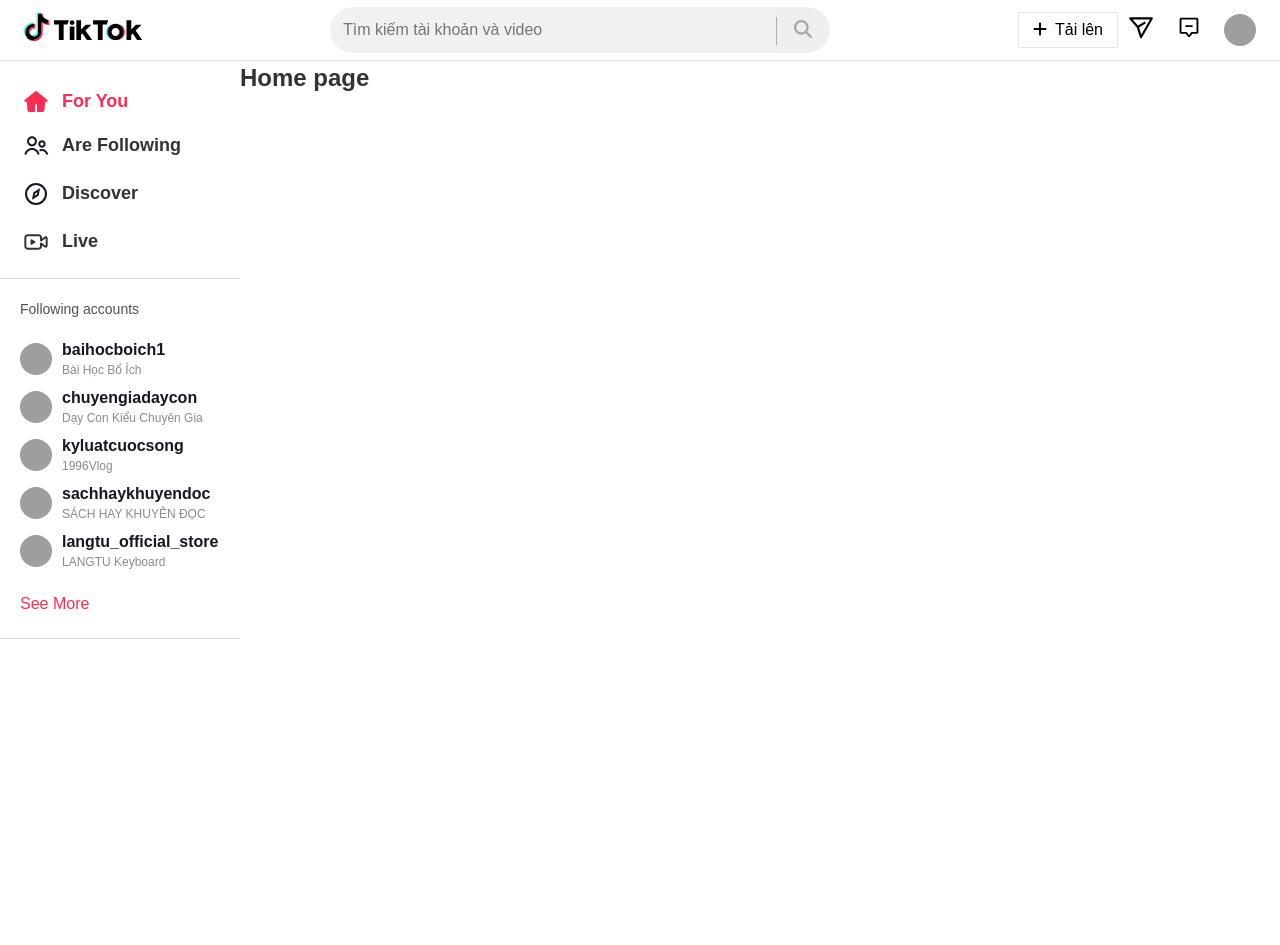
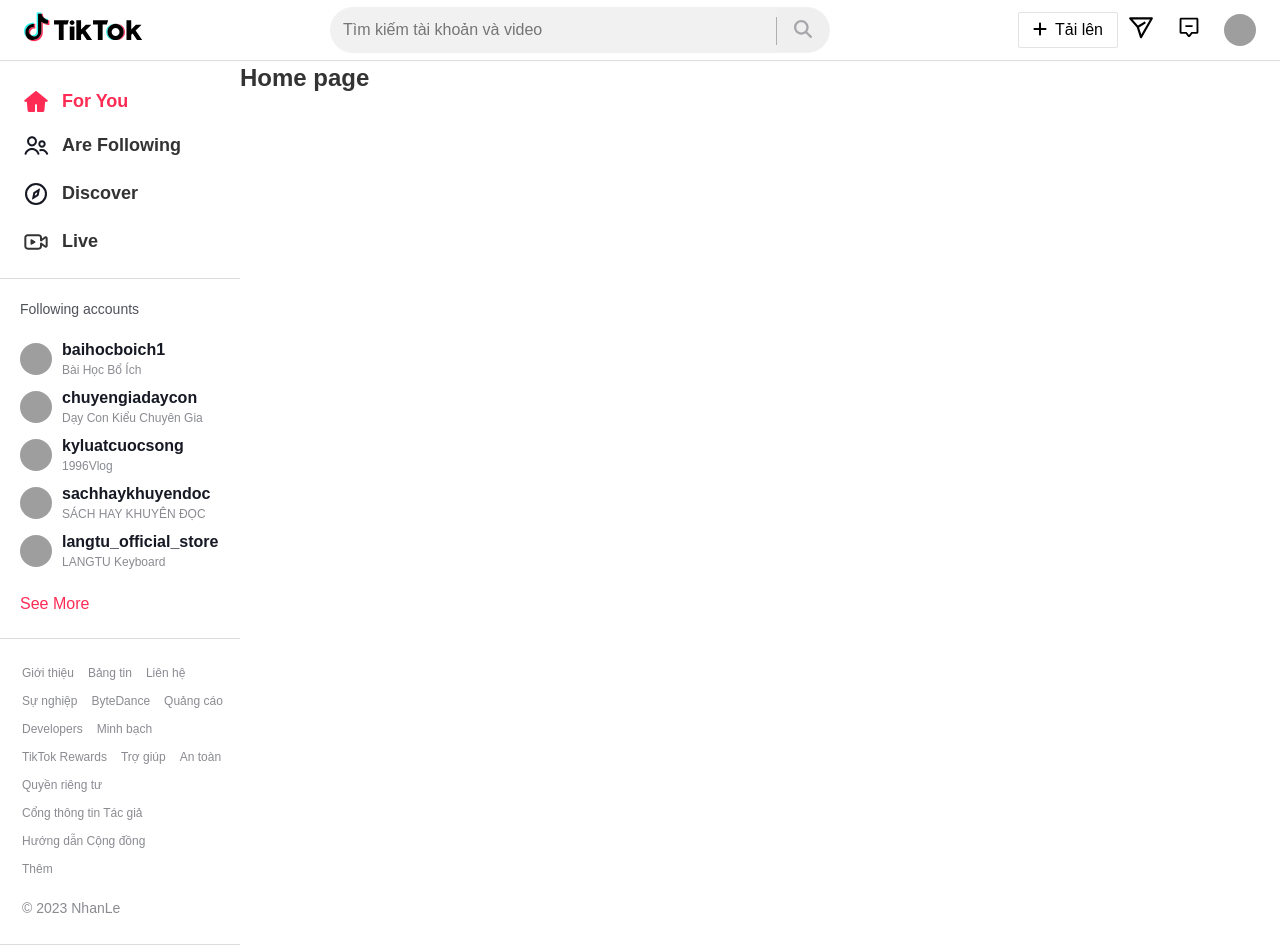
Before and after one commit to LeDucNhan16/Project-Reactjs-Tiktok, a React (Create React App) app in the folder tiktok/: page / in a window 1280 px wide. Before the commit the page ends 800 px from the top, so only its background shows below. Built offline with nearby package versions, Linux system fonts and the light colour scheme; grey boxes are pictures that could not be loaded; a web font is replaced by a local one.

Commit message:
Update name Icon

```diff
--- a/tiktok/src/Layouts/Popper/Menu/MenuLoginOut.js
+++ b/tiktok/src/Layouts/Popper/Menu/MenuLoginOut.js
@@ -1,7 +1,7 @@
 import PropTypes from "prop-types";
 import classNames from "classnames/bind";
 
-import { IconLogOut } from "../../Icons/Icons";
+import { LogOutIcon } from "../../Icons/Icons";
 import styles from "./Menu.module.scss";
 
 const cx = classNames.bind(styles);
@@ -10,7 +10,7 @@
   return (
     <header className={cx("menu_login")}>
       <button onClick={onBack} className={cx("menu_login_btn")}>
-        <IconLogOut />
+        <LogOutIcon />
       </button>
       <h4 className={cx("menu_login_title")}>Đăng xuất</h4>
     </header>
--- a/tiktok/src/Layouts/components/Header/Header.js
+++ b/tiktok/src/Layouts/components/Header/Header.js
@@ -16,15 +16,15 @@
 import Button from "../../../components/Button/Button";
 import Menu from "../../Popper/Menu";
 import {
-  IconCoin,
-  IconHelpFeedback,
-  IconKeyboardShortcuts,
-  IconLanguage,
-  IconLightDarkMode,
-  IconMessage,
-  IconNotification,
-  IconSetting,
-  IconViewProfile,
+  CoinIcon,
+  HelpFeedbackIcon,
+  KeyboardShortcutsIcon,
+  LanguageIcon,
+  LightDarkModeIcon,
+  MessageIcon,
+  NotificationIcon,
+  SettingIcon,
+  ViewProfileIcon,
 } from "../../Icons/Icons";
 import Search from "./Search/Search";
 import config from "../../../config";
@@ -36,7 +36,7 @@
 
 const MENU_ITEMS = [
   {
-    icon: <IconLanguage />,
+    icon: <LanguageIcon />,
     title: "Tiếng việt",
     children: {
       title: "Quay lại",
@@ -165,11 +165,11 @@
     },
   },
   {
-    icon: <IconHelpFeedback />,
+    icon: <HelpFeedbackIcon />,
     title: "Phản hồi và trợ giúp",
   },
   {
-    icon: <IconKeyboardShortcuts />,
+    icon: <KeyboardShortcutsIcon />,
     title: "Phím tắt trên bàn phím",
     children: {
       title: "Quay lại",
@@ -198,7 +198,7 @@
     },
   },
   {
-    icon: <IconLightDarkMode />,
+    icon: <LightDarkModeIcon />,
     title: "Chế độ tối",
   },
 ];
@@ -206,16 +206,16 @@
 function Header() {
   const MENU_ITEMS_LOGIN = [
     {
-      icon: <IconViewProfile />,
+      icon: <ViewProfileIcon />,
       title: "Xem hồ sơ",
     },
     {
-      icon: <IconCoin />,
+      icon: <CoinIcon />,
       title: "Nhận xu",
       to: "/upload",
     },
     {
-      icon: <IconSetting />,
+      icon: <SettingIcon />,
       title: "Cài đặt",
     },
     ...MENU_ITEMS,
@@ -317,7 +317,7 @@
                 hideOnClick={false}
               >
                 <button className={cx("login_btn")}>
-                  <IconMessage />
+                  <MessageIcon />
                 </button>
               </Tippy>
               <Tippy
@@ -327,7 +327,7 @@
                 hideOnClick={false}
               >
                 <button className={cx("login_btn")}>
-                  <IconNotification />
+                  <NotificationIcon />
                 </button>
               </Tippy>
             </>
--- a/tiktok/src/Layouts/components/Header/Search/Search.js
+++ b/tiktok/src/Layouts/components/Header/Search/Search.js
@@ -14,8 +14,8 @@
 import HeadLessTippy from "@tippyjs/react/headless";
 import { Wrapper as PopperWrapper } from "../../../Popper";
 import styles from "./Search.module.scss";
-import AccountItem from "../../../../components/SuggetedAccounts/SuggetstedAccounts";
 import * as searchServices from "../../../../services/searchServices";
+import AccountItem from "../../../../components/AccountItem/AccountItem";
 
 const cx = classNames.bind(styles);
 
--- a/tiktok/src/Layouts/components/Header/Search/Search.module.scss
+++ b/tiktok/src/Layouts/components/Header/Search/Search.module.scss
@@ -44,7 +44,6 @@
     border: 1.5px solid rgba(22, 24, 35, 0.2);
   }
 }
-
 .search_title {
   padding: 5px 12px;
   font-weight: 600;
--- /dev/null
+++ b/tiktok/src/Layouts/components/Sidebar/FooterSidebar/Footer.js
@@ -0,0 +1,129 @@
+import classNames from "classnames/bind";
+import Tippy from "@tippyjs/react";
+import "tippy.js/dist/tippy.css";
+import { Link } from "react-router-dom";
+
+import styles from "./Footer.module.scss";
+
+const cx = classNames.bind(styles);
+
+function Footer() {
+  return (
+    <footer className={cx("wrapper")}>
+      <Link
+        className={cx("footer__items")}
+        to="https://www.tiktok.com/about?lang=vi-VN"
+        target="_blank"
+      >
+        Giới thiệu
+      </Link>
+      <Link
+        className={cx("footer__items")}
+        to="https://newsroom.tiktok.com/"
+        target="_blank"
+      >
+        Bảng tin
+      </Link>
+      <Link
+        className={cx("footer__items")}
+        to="https://www.tiktok.com/about/contact?lang=vi-VN"
+      >
+        Liên hệ
+      </Link>
+      <Link
+        className={cx("footer__items")}
+        to="https://careers.tiktok.com/"
+        target="_blank"
+      >
+        Sự nghiệp
+      </Link>
+      <Link
+        className={cx("footer__items")}
+        to="https://www.bytedance.com/"
+        target="_blank"
+      >
+        ByteDance
+      </Link>
+      <Link
+        className={cx("footer__items")}
+        to="https://www.tiktok.com/forgood"
+        target="_blank"
+      >
+        Quảng cáo
+      </Link>
+      <Link
+        className={cx("footer__items")}
+        to="https://www.tiktok.com/business/vi?attr_medium=tt_official_site_guidance&attr_source=tt_official_site&refer=tiktok_web&tt4b_lang_redirect=1"
+      >
+        Developers
+      </Link>
+      <Link
+        className={cx("footer__items")}
+        to="https://developers.tiktok.com/?refer=tiktok_web"
+        target="_blank"
+      >
+        Minh bạch
+      </Link>
+      <Link
+        className={cx("footer__items")}
+        to="https://www.tiktok.com/transparency?lang=vi-VN"
+        target="_blank"
+      >
+        TikTok Rewards
+      </Link>
+      <Link
+        className={cx("footer__items")}
+        to="https://www.tiktok.com/tiktok-rewards/vi-VN"
+        target="_blank"
+      >
+        Trợ giúp
+      </Link>
+      <Link
+        className={cx("footer__items")}
+        to="https://www.tiktok.com/embed"
+        target="_blank"
+      >
+        An toàn
+      </Link>
+      <Link
+        className={cx("footer__items")}
+        to="https://support.tiktok.com/vi"
+        target="_blank"
+      >
+        Quyền riêng tư
+      </Link>
+      <Link
+        className={cx("footer__items")}
+        to="https://www.tiktok.com/safety/vi-vn/"
+        target="_blank"
+      >
+        Cổng thông tin Tác giả
+      </Link>
+      <Link
+        className={cx("footer__items")}
+        to="https://www.tiktok.com/legal/page/row/terms-of-service/vi-VN"
+        target="_blank"
+      >
+        Hướng dẫn Cộng đồng
+      </Link>
+
+      <Tippy
+        delay={[0, 200]}
+        content="NGUYÊN TẮC THỰC THI PHÁP LUẬT CỦA TIKTOK"
+        placement="top"
+        hideOnClick={false}
+      >
+        <Link
+          className={cx("footer__item_more")}
+          to="https://www.tiktok.com/legal/page/global/law-enforcement/vi-VN"
+          target="_blank"
+        >
+          Thêm
+        </Link>
+      </Tippy>
+      <span className={cx("footer__item__end")}>© 2023 NhanLe</span>
+    </footer>
+  );
+}
+
+export default Footer;
--- /dev/null
+++ b/tiktok/src/Layouts/components/Sidebar/FooterSidebar/Footer.module.scss
@@ -0,0 +1,36 @@
+.wrapper {
+  padding-left: 15px;
+  overflow: hidden;
+
+  .footer__items {
+    font-size: 1.2rem;
+    padding: 5px 7px;
+    color: rgba(22, 24, 35, 0.5);
+    display: inline-block;
+
+    &:hover {
+      cursor: pointer;
+      text-decoration: revert;
+    }
+  }
+
+  .footer__item_more {
+    padding: 5px 7px;
+    font-size: 1.2rem;
+    color: rgba(22, 24, 35, 0.5);
+    display: block;
+
+    &:hover {
+      cursor: pointer;
+      text-decoration: revert;
+    }
+  }
+
+  .footer__item__end {
+    padding: 15px 7px;
+    font-size: 1.4rem;
+    color: rgba(22, 24, 35, 0.5);
+    display: block;
+    cursor: context-menu;
+  }
+}
--- /dev/null
+++ b/tiktok/src/Layouts/components/Sidebar/FooterSidebar/index.js
@@ -0,0 +1 @@
+export { default } from "./Footer";
--- a/tiktok/src/Layouts/components/Sidebar/Menu/MenuItems.js
+++ b/tiktok/src/Layouts/components/Sidebar/Menu/MenuItems.js
@@ -22,8 +22,8 @@
 Menu.propTypes = {
   to: PropTypes.string,
   title: PropTypes.string,
-  icon: PropTypes.node,
-  activeIcon: PropTypes.node,
+  icon: PropTypes.node.isRequired,
+  activeIcon: PropTypes.node.isRequired,
 };
 
 export default Menu;
--- a/tiktok/src/Layouts/components/Sidebar/index.js
+++ b/tiktok/src/Layouts/components/Sidebar/index.js
@@ -4,17 +4,17 @@
 import Menu from "./Menu/Menu";
 import { MenuItems } from "./Menu";
 import {
-  IconCamera,
-  IconCameraActive,
-  IconDiscovery,
-  IconDiscoveryActive,
-  IconHome,
-  IconHomeActive,
-  IconUsers,
-  IconUsersActive,
+  CameraIcon,
+  CameraActiveIcon,
+  DiscoveryIcon,
+  DiscoveryActiveIcon,
+  HomeIcon,
+  HomeActiveIcon,
+  UsersIcon,
+  UsersActiveIcon,
 } from "../../Icons/Icons";
 import SuggestedAccountItem from "../../../components/SuggetedAccounts/SuggetstedAccounts";
-import { AccountItemSidebar } from "../../../components/SuggetedAccounts";
+import Footer from "./FooterSidebar/Footer";
 
 const cx = classNames.bind(styles);
 
@@ -24,32 +24,35 @@
       <Menu>
         <MenuItems
           to={config.routers.Home}
-          icon={<IconHome />}
-          activeIcon={<IconHomeActive />}
+          icon={<HomeIcon />}
+          activeIcon={<HomeActiveIcon />}
           title="For You"
         />
         <MenuItems
           to={config.routers.Following}
-          icon={<IconUsers />}
-          activeIcon={<IconUsersActive />}
+          icon={<UsersIcon />}
+          activeIcon={<UsersActiveIcon />}
           title="Are Following"
         />
         <MenuItems
           to={config.routers.Discovery}
-          icon={<IconDiscovery />}
-          activeIcon={<IconDiscoveryActive />}
+          icon={<DiscoveryIcon />}
+          activeIcon={<DiscoveryActiveIcon />}
           title="Discover "
         />
         <MenuItems
           to={config.routers.Live}
-          icon={<IconCamera />}
-          activeIcon={<IconCameraActive />}
+          icon={<CameraIcon />}
+          activeIcon={<CameraActiveIcon />}
           title="Live"
         />
       </Menu>
       <Menu>
         <SuggestedAccountItem label="Following accounts" />
       </Menu>
+      <Menu>
+        <Footer />
+      </Menu>
     </aside>
   );
 }
--- a/tiktok/src/components/SuggetedAccounts/SuggetstedAccounts.js
+++ b/tiktok/src/components/SuggetedAccounts/SuggetstedAccounts.js
@@ -42,8 +42,10 @@
         title="LANGTU Keyboard"
         nickname="langtu_official_store"
       />
-      <button className={cx("see__more")} onClick={handleSeeMoreSidebar}>
-        <span className={cx("see__more__title")}>See More</span>
+      <button className={cx("see__more")}>
+        <span className={cx("see__more__title")} onClick={handleSeeMoreSidebar}>
+          See More
+        </span>
         {show && (
           <div className={cx("see__more__list")}>
             <AccountItemSidebar
```
Also changed, not shown: tiktok/src/Layouts/Icons/Icons.js (+32 -32 lines).
